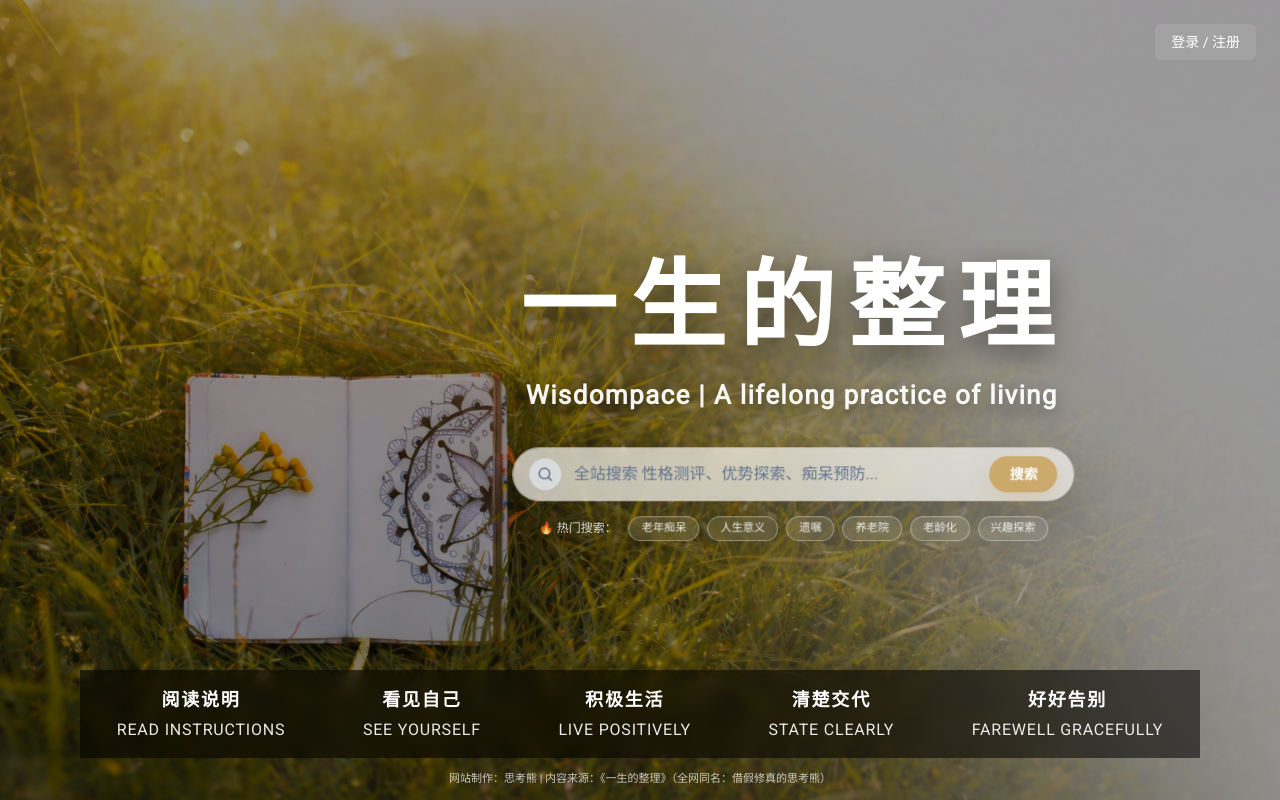
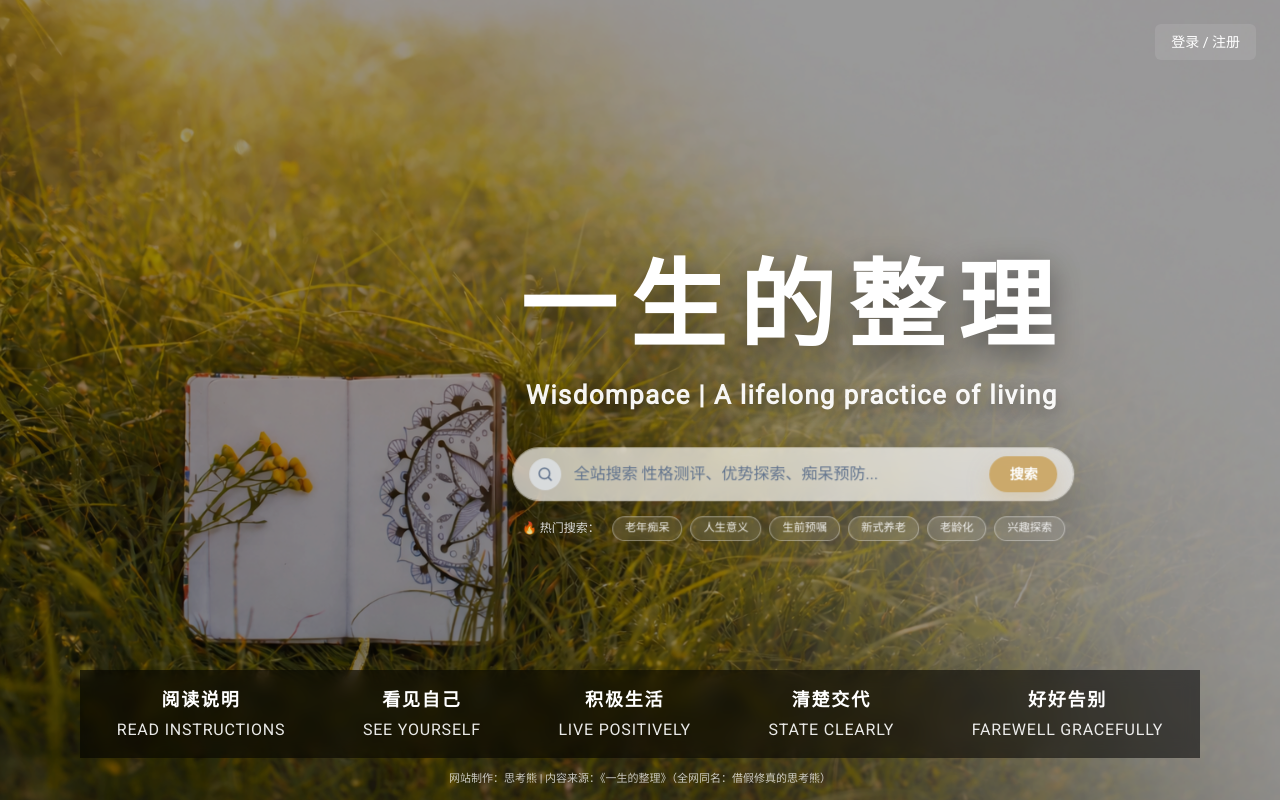
Before and after one commit to DavidXiong513/Wisdompace, a Next.js app in the folder mywisdompace-next/: page / in a window 1280 px wide. Built offline with nearby package versions, Linux system fonts and the light colour scheme.

Commit message:
chore: 首页热门搜索文案与本地配置存档

```diff
--- a/mywisdompace-next/src/app/page.tsx
+++ b/mywisdompace-next/src/app/page.tsx
@@ -59,8 +59,8 @@ export default function Home() {
                 {[
                   "老年痴呆",
                   "人生意义",
-                  "遗嘱",
-                  "养老院",
+                  "生前预嘱",
+                  "新式养老",
                   "老龄化",
                   "兴趣探索",
                 ].map((tag) => (
```
Also changed, not shown: 2 other files (tests, documents, lock files or other folders).
